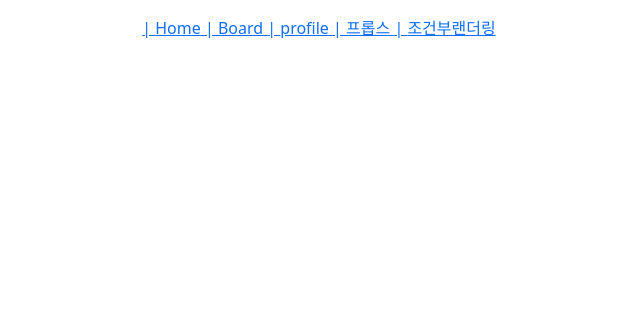
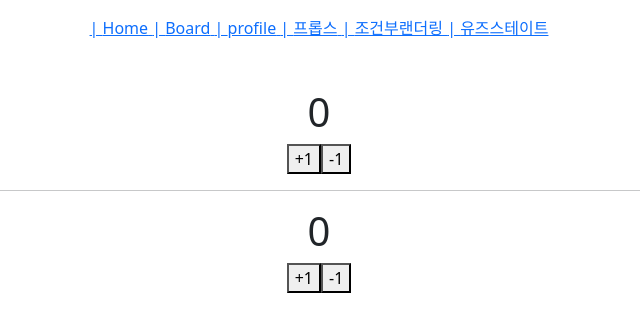
Before and after one commit to khg011213/react-vite-khj-example, a React (Vite) app: page /usestate in a window 1280 px wide. Shown: the top 332 px of the page, without its empty margins (321-961 px from the left). Built offline with nearby package versions, Linux system fonts and the light colour scheme.

Commit message:
useState 예제

```diff
--- /dev/null
+++ b/src/components/Counter.jsx
@@ -0,0 +1,21 @@
+import React, { useState } from 'react'
+//  state 사용이유 : 동적인 데이터 화면갱신을 위하여 리액트가 관리하는 변수 화면에 나옴 가상돔 화면 깜빡임 없이 새로고침하기 위해서
+const Counter = () => {
+  const [number, setNumber] = useState(0)
+  const onIncrease = () => {
+    setNumber(number + 1)
+  }
+  const onDecrease = () => {
+    setNumber(number - 1)
+  }
+  return (
+    //prettier-ignore
+    <div>
+      <h1>{number}</h1>
+      <button onClick={onIncrease}>+1</button>
+      <button onClick={onDecrease}>-1</button>
+    </div>
+  )
+}
+
+export default Counter
--- /dev/null
+++ b/src/components/Counter2.jsx
@@ -0,0 +1,27 @@
+import React, { useState } from 'react'
+// state 사용이유 : 동적인 데이터 화면갱신을 위하여 리액트가 관리하는 것
+const Counter2 = () => {
+  let num = 0
+
+  console.log('11111111111111111')
+  const onIncrease = () => {
+    num++
+    console.log(num + '+++++++++++++')
+    console.log('222222222222')
+  }
+  const onDecrease = () => {
+    num--
+    console.log(num + '---------------------')
+    console.log('33333333333')
+  }
+  return (
+    //prettier-ignore
+    <div>
+      <h1>{num}</h1>
+      <button onClick={onIncrease}>+1</button>
+      <button onClick={onDecrease}>-1</button>
+    </div>
+  )
+}
+
+export default Counter2
--- /dev/null
+++ b/src/pages/CounterPage.jsx
@@ -0,0 +1,14 @@
+import React from 'react'
+import Counter from '../components/Counter'
+import Counter2 from '../components/Counter2'
+
+const CounterPage = () => {
+  return (
+    <div className="text-center mt-5">
+      <Counter />
+      <hr />
+      <Counter2 />
+    </div>
+  )
+}
+export default CounterPage
--- a/src/route/Routes.jsx
+++ b/src/route/Routes.jsx
@@ -13,6 +13,7 @@
 import ProfilePage from '../pages/ProfilePage'
 import PropsPage from '../pages/PropsPage'
 import ThressPage from '../pages/ThressPage'
+import CounterPage from '../pages/CounterPage'
 // Routes로 들어오면 그 경로에 맞게 결과를 보여줌
 
 const routes = [
@@ -37,6 +38,11 @@
     element: <ThressPage />,
     title: '조건부랜더링',
   },
+  {
+    path: '/usestate',
+    element: <CounterPage />,
+    title: '유즈스테이트',
+  },
 ]
 
 export default routes
```
Also changed, not shown: 1 other file (tests, documents, lock files or other folders).
